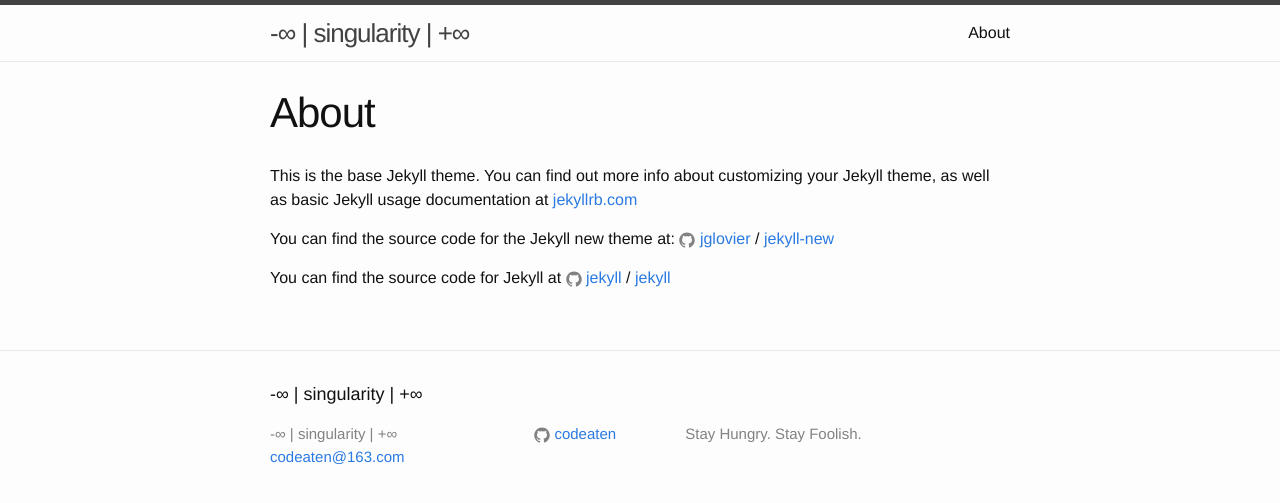
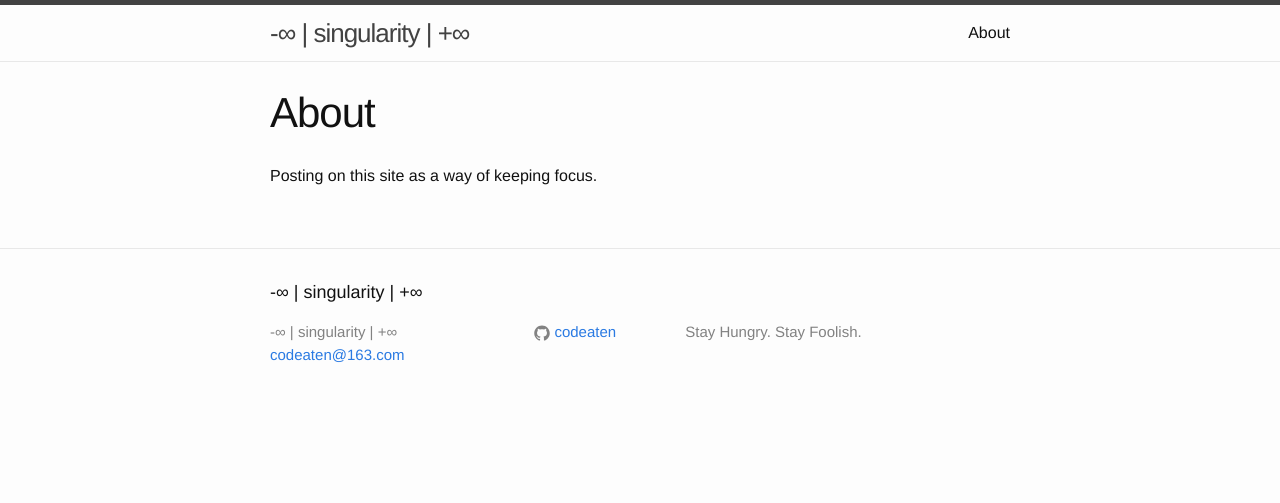
Before and after one commit to codeaten/codeaten.github.io, a Jekyll site: the page built from about.md, in a window 1280 px wide. Shown: the top 503 px of the page. Built offline with Jekyll 4.4.1, drawn with Linux system fonts in a browser that asks for light colours.

Commit message:
bit change
one

```diff
--- a/about.md
+++ b/about.md
@@ -4,12 +4,4 @@ title: About
 permalink: /about/
 ---
 
-This is the base Jekyll theme. You can find out more info about customizing your Jekyll theme, as well as basic Jekyll usage documentation at [jekyllrb.com](http://jekyllrb.com/)
-
-You can find the source code for the Jekyll new theme at:
-{% include icon-github.html username="jglovier" %} /
-[jekyll-new](https://github.com/jglovier/jekyll-new)
-
-You can find the source code for Jekyll at
-{% include icon-github.html username="jekyll" %} /
-[jekyll](https://github.com/jekyll/jekyll)
+Posting on this site as a way of keeping focus.
```
Also changed, not shown: _posts/2016-04-17-Null.md (+2 -0 lines).
